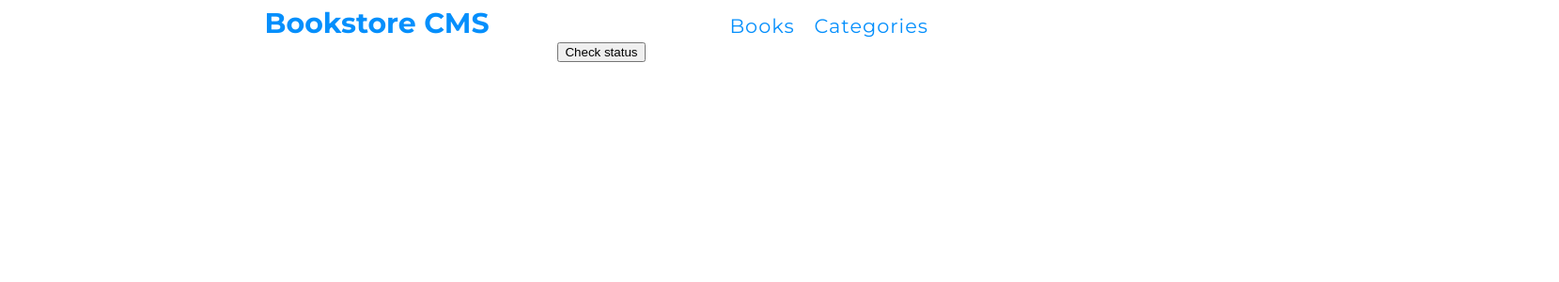
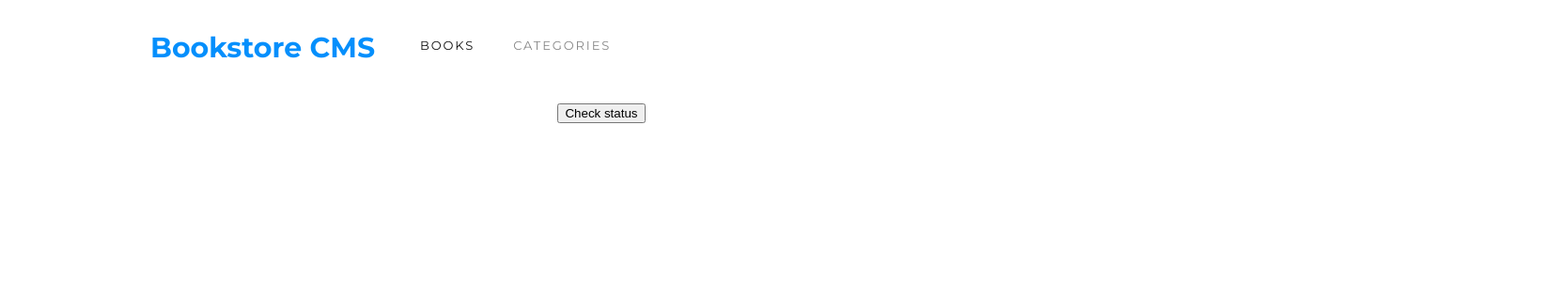
Before and after one commit to Mikelobi/React-Book-Library, a React (Create React App) app: page /categories in a window 1280 px wide. Shown: the top 300 px of the page at 94% size, 1659 px wide, since content can reach past the window. Built offline with nearby package versions, Linux system fonts and the light colour scheme.

Commit message:
Add style to the navigation bar

```diff
--- a/src/components/Navigation.js
+++ b/src/components/Navigation.js
@@ -3,12 +3,15 @@ import Header from './Header';
 import styles from './Navigation.module.css';
 
 function Navigation() {
-  const links = [
+  const mainlinks = [
     {
       id: 1,
       path: '/',
       text: 'Books',
     },
+  ];
+
+  const subLinks = [
     {
       id: 2,
       path: '/categories',
@@ -20,9 +23,20 @@ function Navigation() {
     <nav className={styles.headerNav}>
       <Header />
       <ul className={styles.navigation}>
-        {links.map((link) => (
+        {mainlinks.map((link) => (
           <li key={link.id} className={styles.navLink}>
             <NavLink data-testid={link.id} to={link.path} className={styles.link}>
+              {link.text}
+            </NavLink>
+          </li>
+        ))}
+        {subLinks.map((link) => (
+          <li key={link.id} className={styles.navLink}>
+            <NavLink
+              data-testid={link.id}
+              to={link.path}
+              className={styles.offLink}
+            >
               {link.text}
             </NavLink>
           </li>
--- a/src/components/Navigation.module.css
+++ b/src/components/Navigation.module.css
@@ -1,20 +1,37 @@
 .headerNav {
   display: flex;
   flex-direction: row;
-  align-items: baseline;
+  align-items: center;
   color: #058ffc;
   background-color: #fff;
-  justify-content: space-between;
-  width: 56vw;
-  margin: 0 auto;
+  width: 87.5rem;
+  height: 1rem;
+  margin: 0 0 2.375rem;
+  padding: 2.5rem 6.188rem 1rem 10rem;
+  font-family: 'Montserrat', sans-serif;
 }
 
 .link {
   text-decoration: none;
-  color: #058ffc;
-  padding: 0.5em;
-  font-size: 1.3em;
-  letter-spacing: 0.05em;
+  font-size: 0.813rem;
+  text-transform: uppercase;
+  width: 3.688rem;
+  height: 1rem;
+  margin: 1.125rem 2.563rem 0.688rem 0;
+  letter-spacing: 1.9px;
+  color: #121212;
+}
+
+.offLink {
+  text-decoration: none;
+  text-transform: uppercase;
+  width: 6.563rem;
+  height: 1rem;
+  margin: 1.125rem 41.5rem 0.688rem 0;
+  opacity: 0.5;
+  font-size: 0.813rem;
+  letter-spacing: 1.9px;
+  color: #121212;
 }
 
 .navigation {
```
